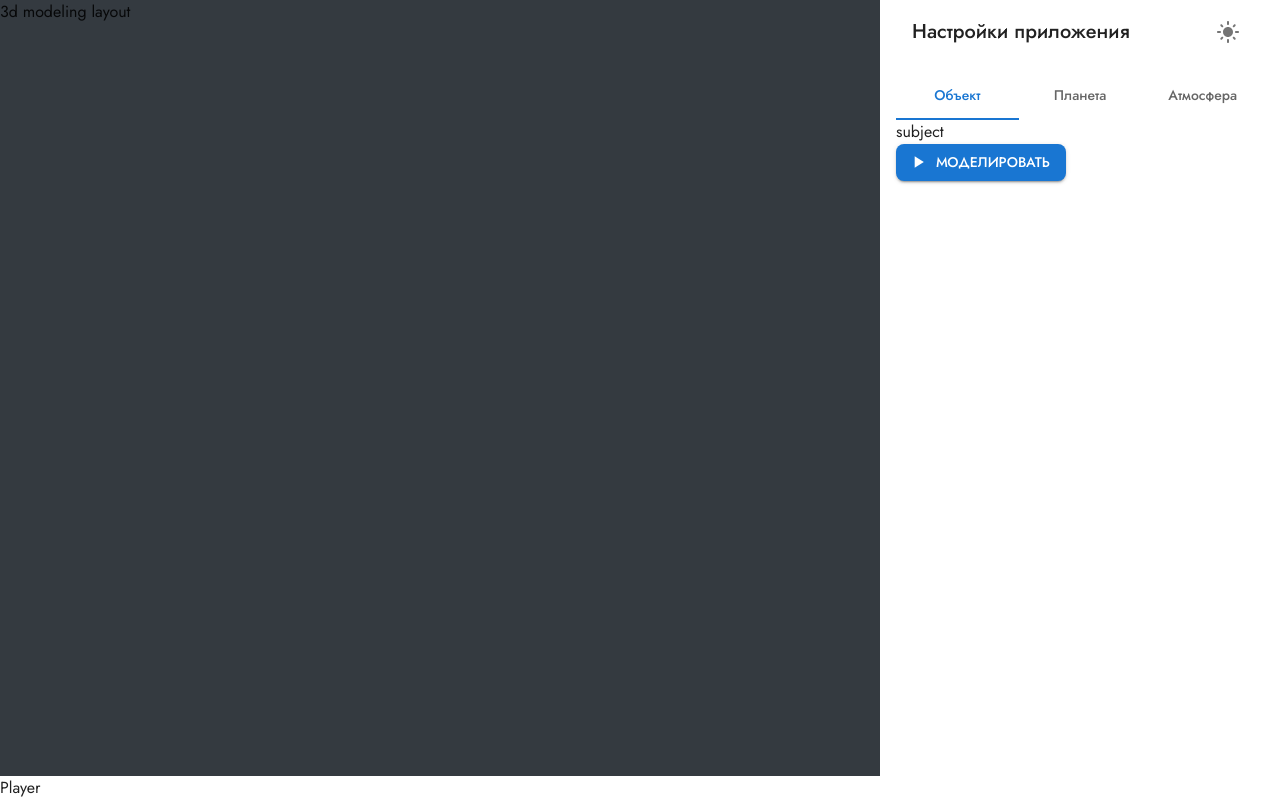
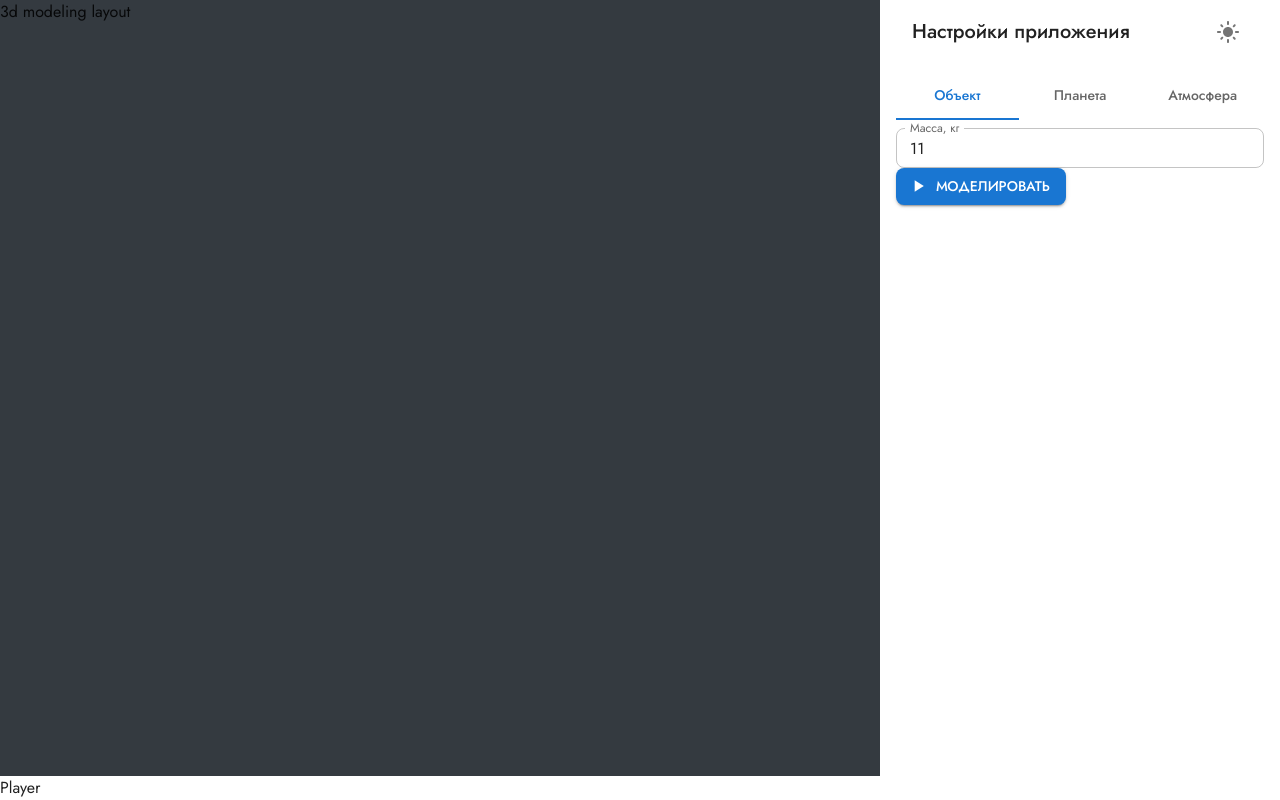
Before and after one commit to vadimshahray/meteorite-movement-in-earth-atmosphere, a React (Create React App) app: page / in a window 1280 px wide. Built offline with nearby package versions, Linux system fonts and the light colour scheme.

Commit message:
feat: add `MField` object mass component

```diff
--- /dev/null
+++ b/src/layouts/ConfigureLayout/ConfigureSections/SubjectSection/Fields/MField.tsx
@@ -0,0 +1,38 @@
+import { ValidatedTextField } from 'components'
+import { useDispatch } from 'hooks'
+import { useSelector } from 'react-redux'
+import { selectObjectModelm } from 'selectors'
+import { setPhysicalModelData } from 'slices'
+import { positiveNumberRule } from 'utils'
+import { object } from 'yup'
+
+const schema = object({
+  value: positiveNumberRule,
+})
+
+const extractValueObject = (input: string) => ({
+  value: input,
+})
+
+export const MField = () => {
+  const dispatch = useDispatch()
+  const m = useSelector(selectObjectModelm)
+
+  const handleValid = (data: any) => {
+    dispatch(
+      setPhysicalModelData({
+        m: data.value as number,
+      }),
+    )
+  }
+
+  return (
+    <ValidatedTextField
+      label='Масса, кг'
+      value={m.toString()}
+      schema={schema}
+      extractValueObject={extractValueObject}
+      onValid={handleValid}
+    />
+  )
+}
--- /dev/null
+++ b/src/layouts/ConfigureLayout/ConfigureSections/SubjectSection/Fields/index.ts
@@ -0,0 +1 @@
+export * from './MField'
--- a/src/layouts/ConfigureLayout/ConfigureSections/SubjectSection/SubjectSection.tsx
+++ b/src/layouts/ConfigureLayout/ConfigureSections/SubjectSection/SubjectSection.tsx
@@ -1,4 +1,10 @@
+import { MField } from './Fields'
+
 /** Секция конфигурации "Исследуемый объект" */
 export const SubjectSection = () => {
-  return <div>{'subject'}</div>
+  return (
+    <div>
+      <MField />
+    </div>
+  )
 }
```
